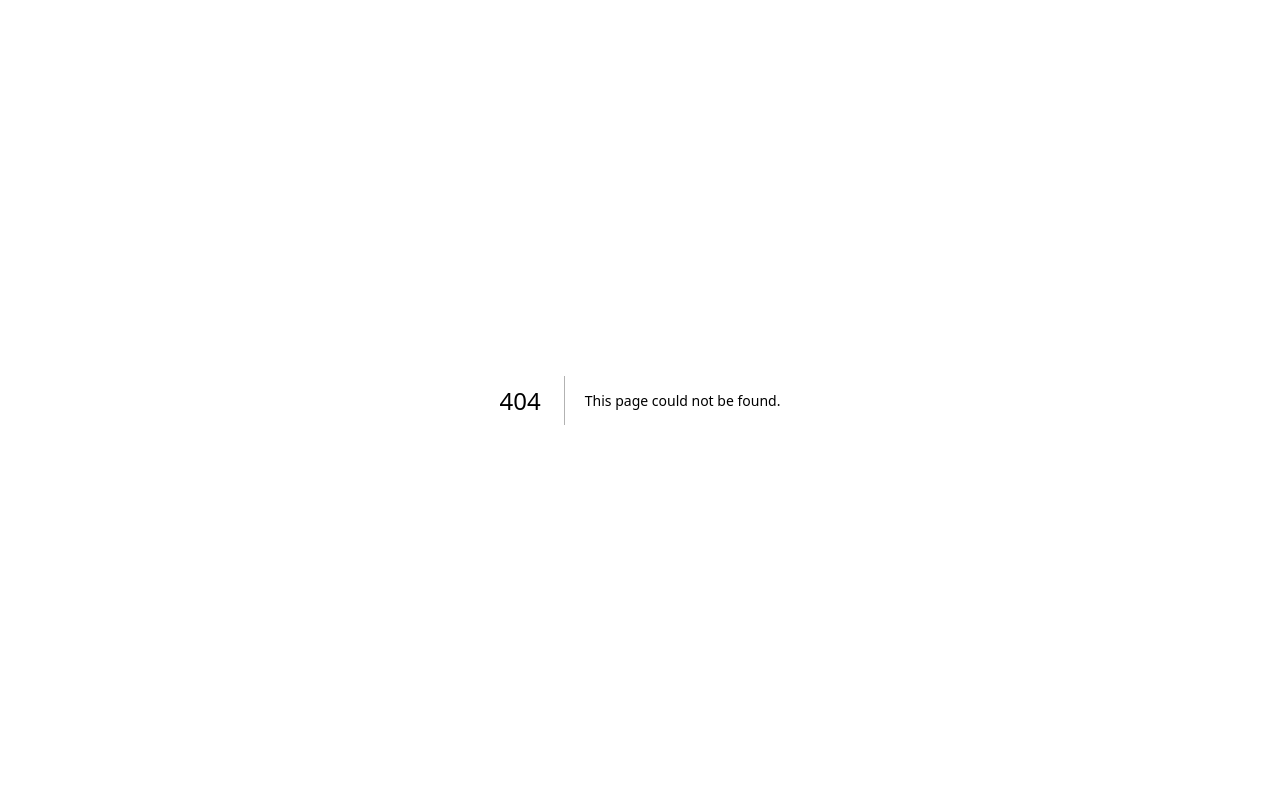
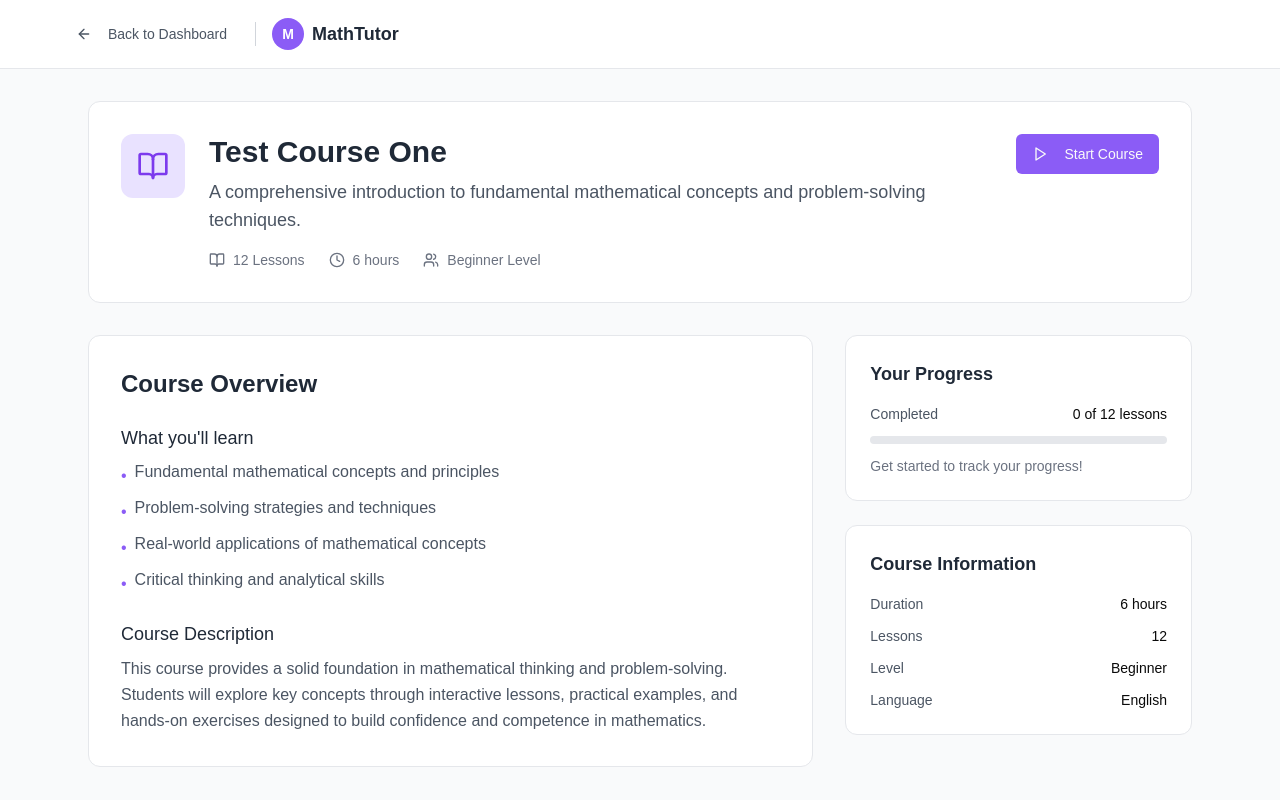
Before and after one commit to krys4444/Math-Tutoring-App-V1, a Next.js app: page /course/test-course-one in a window 1280 px wide. Before the commit this address had no page. Built offline with nearby package versions, Linux system fonts and the light colour scheme.

Commit message:
feat: add course page with routing and navigation
Create course page with proper routing and navigation flow

#VERCEL_SKIP

Co-authored-by: null <87476889+krys4444@users.noreply.github.com>

```diff
--- /dev/null
+++ b/app/course/test-course-one/page.tsx
@@ -0,0 +1,151 @@
+"use client"
+
+import { Button } from "@/components/ui/button"
+import { ArrowLeft, BookOpen, Play, Clock, Users } from "lucide-react"
+import Link from "next/link"
+
+export default function TestCourseOnePage() {
+  return (
+    <div className="min-h-screen bg-gray-50">
+      {/* Header */}
+      <header className="bg-white border-b border-gray-200 px-6 py-4">
+        <div className="max-w-6xl mx-auto flex items-center justify-between">
+          <div className="flex items-center gap-4">
+            <Link href="/dashboard">
+              <Button variant="ghost" size="sm" className="text-gray-600 hover:text-gray-800">
+                <ArrowLeft className="w-4 h-4 mr-2" />
+                Back to Dashboard
+              </Button>
+            </Link>
+            <div className="h-6 w-px bg-gray-300" />
+            <div className="flex items-center gap-2">
+              <div className="w-8 h-8 bg-purple-500 rounded-full flex items-center justify-center">
+                <span className="text-white font-bold text-sm">M</span>
+              </div>
+              <span className="text-lg font-semibold text-gray-800">MathTutor</span>
+            </div>
+          </div>
+        </div>
+      </header>
+
+      {/* Main Content */}
+      <main className="max-w-6xl mx-auto px-6 py-8">
+        {/* Course Header */}
+        <div className="bg-white rounded-xl p-8 border border-gray-200 mb-8">
+          <div className="flex items-start gap-6">
+            <div className="w-16 h-16 bg-purple-100 rounded-xl flex items-center justify-center">
+              <BookOpen className="w-8 h-8 text-purple-600" />
+            </div>
+            <div className="flex-1">
+              <h1 className="text-3xl font-bold text-gray-800 mb-2">Test Course One</h1>
+              <p className="text-lg text-gray-600 mb-4">
+                A comprehensive introduction to fundamental mathematical concepts and problem-solving techniques.
+              </p>
+              <div className="flex items-center gap-6 text-sm text-gray-500">
+                <div className="flex items-center gap-2">
+                  <BookOpen className="w-4 h-4" />
+                  <span>12 Lessons</span>
+                </div>
+                <div className="flex items-center gap-2">
+                  <Clock className="w-4 h-4" />
+                  <span>6 hours</span>
+                </div>
+                <div className="flex items-center gap-2">
+                  <Users className="w-4 h-4" />
+                  <span>Beginner Level</span>
+                </div>
+              </div>
+            </div>
+            <Button className="bg-purple-500 hover:bg-purple-600">
+              <Play className="w-4 h-4 mr-2" />
+              Start Course
+            </Button>
+          </div>
+        </div>
+
+        {/* Course Content Placeholder */}
+        <div className="grid grid-cols-1 lg:grid-cols-3 gap-8">
+          {/* Main Content Area */}
+          <div className="lg:col-span-2">
+            <div className="bg-white rounded-xl p-8 border border-gray-200">
+              <h2 className="text-2xl font-semibold text-gray-800 mb-6">Course Overview</h2>
+              <div className="space-y-6">
+                <div>
+                  <h3 className="text-lg font-medium text-gray-800 mb-2">What you'll learn</h3>
+                  <ul className="space-y-2 text-gray-600">
+                    <li className="flex items-start gap-2">
+                      <span className="text-purple-500 mt-1">•</span>
+                      <span>Fundamental mathematical concepts and principles</span>
+                    </li>
+                    <li className="flex items-start gap-2">
+                      <span className="text-purple-500 mt-1">•</span>
+                      <span>Problem-solving strategies and techniques</span>
+                    </li>
+                    <li className="flex items-start gap-2">
+                      <span className="text-purple-500 mt-1">•</span>
+                      <span>Real-world applications of mathematical concepts</span>
+                    </li>
+                    <li className="flex items-start gap-2">
+                      <span className="text-purple-500 mt-1">•</span>
+                      <span>Critical thinking and analytical skills</span>
+                    </li>
+                  </ul>
+                </div>
+
+                <div>
+                  <h3 className="text-lg font-medium text-gray-800 mb-2">Course Description</h3>
+                  <p className="text-gray-600 leading-relaxed">
+                    This course provides a solid foundation in mathematical thinking and problem-solving. Students will
+                    explore key concepts through interactive lessons, practical examples, and hands-on exercises
+                    designed to build confidence and competence in mathematics.
+                  </p>
+                </div>
+              </div>
+            </div>
+          </div>
+
+          {/* Sidebar */}
+          <div className="space-y-6">
+            {/* Course Progress */}
+            <div className="bg-white rounded-xl p-6 border border-gray-200">
+              <h3 className="text-lg font-semibold text-gray-800 mb-4">Your Progress</h3>
+              <div className="space-y-3">
+                <div className="flex justify-between text-sm">
+                  <span className="text-gray-600">Completed</span>
+                  <span className="font-medium">0 of 12 lessons</span>
+                </div>
+                <div className="w-full bg-gray-200 rounded-full h-2">
+                  <div className="bg-purple-500 h-2 rounded-full" style={{ width: "0%" }}></div>
+                </div>
+                <p className="text-sm text-gray-500">Get started to track your progress!</p>
+              </div>
+            </div>
+
+            {/* Course Info */}
+            <div className="bg-white rounded-xl p-6 border border-gray-200">
+              <h3 className="text-lg font-semibold text-gray-800 mb-4">Course Information</h3>
+              <div className="space-y-3 text-sm">
+                <div className="flex justify-between">
+                  <span className="text-gray-600">Duration</span>
+                  <span className="font-medium">6 hours</span>
+                </div>
+                <div className="flex justify-between">
+                  <span className="text-gray-600">Lessons</span>
+                  <span className="font-medium">12</span>
+                </div>
+                <div className="flex justify-between">
+                  <span className="text-gray-600">Level</span>
+                  <span className="font-medium">Beginner</span>
+                </div>
+                <div className="flex justify-between">
+                  <span className="text-gray-600">Language</span>
+                  <span className="font-medium">English</span>
+                </div>
+              </div>
+            </div>
+          </div>
+        </div>
+      </main>
+    </div>
+  )
+}
--- a/app/dashboard/page.tsx
+++ b/app/dashboard/page.tsx
@@ -224,8 +224,7 @@ export default function Dashboard() {
                       <Button
                         className="w-full mt-4 bg-purple-500 hover:bg-purple-600"
                         onClick={() => {
-                          // For now, just show an alert - you can implement navigation later
-                          alert("Entering Test Course One...")
+                          window.location.href = "/course/test-course-one"
                         }}
                       >
                         Enter Course
```
